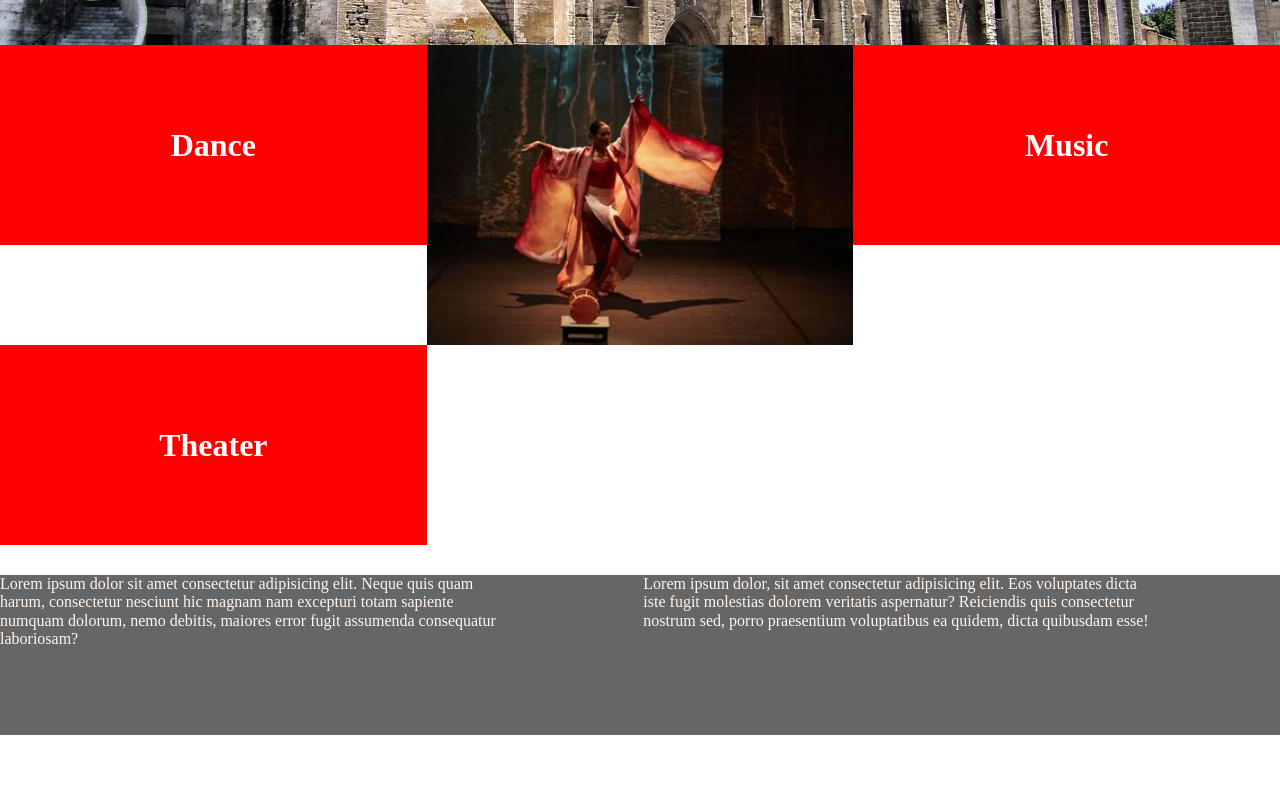
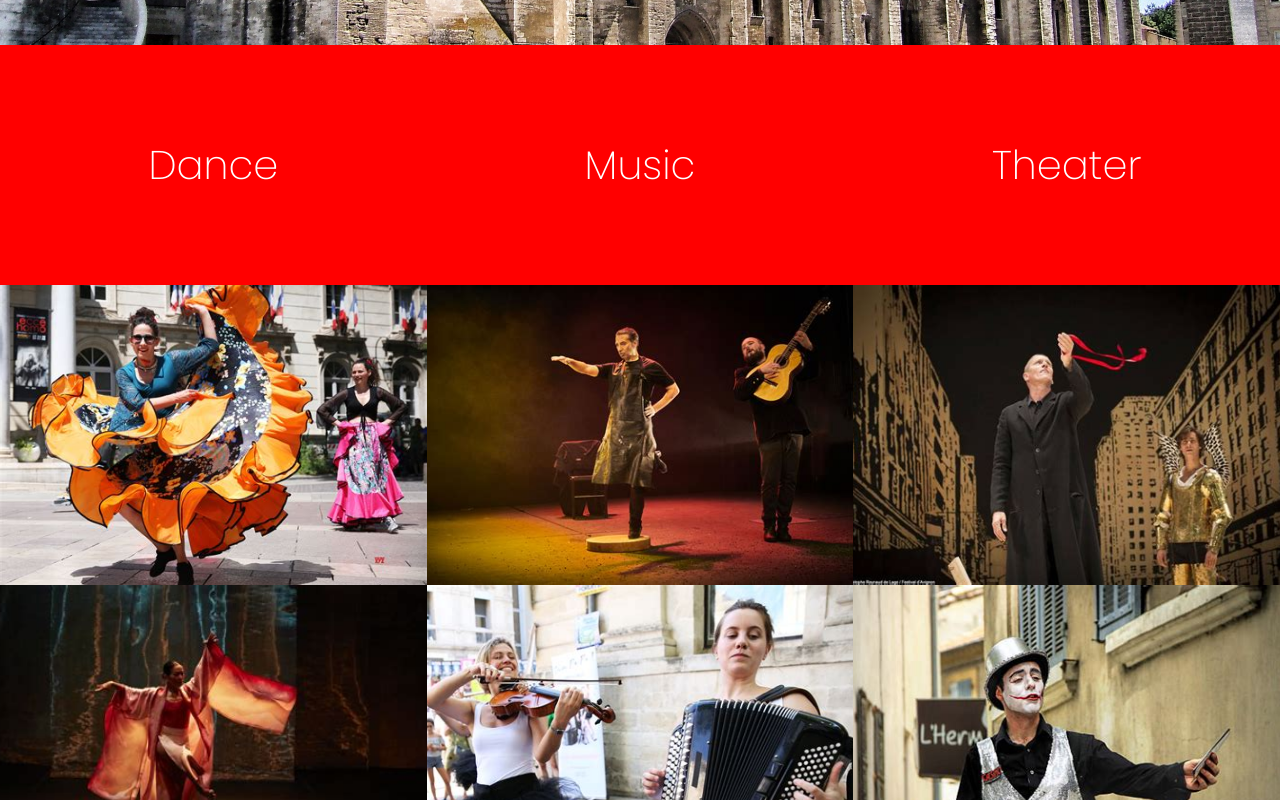
Before and after one commit to AndreaPrati98/Polimi--Hypermedia---project, a Nuxt app: page /artists in a window 1280 px wide. Shown: the part 560-1360 px from the top of the page. Before the commit the page ends 1295 px from the top, so only its background shows below. Built offline with nearby package versions, Linux system fonts and the light colour scheme; a web font is replaced by a local one.

Commit message:
changed the index2 filename to index [for all artists page]

```diff
--- a/pages/artists/index.vue
+++ b/pages/artists/index.vue
@@ -1,20 +1,36 @@
 <template>
   <section>
     <title-overlay-image class="title-overlay-image-props" title="This Year's Artists" description="Check this out!" image="palais-des-papes-g04269230e_1920.jpg"/>
-    <div class="flex-container">
-        <div class="title-box dance">
-          <h1>Dance</h1>
+    <div class="row">
+      <div class="column dance">
+        <div class="item title-box">
+          <h2>Dance</h2>
         </div>
-        <div class="title-box music">
-          <h1>Music</h1>
+        <card-hover icon artistName="Test1" imageName='dance1.png'/>
+        <card-hover artistName="Test2" imageName='dance2.jpg'/>
+
+      </div>
+      <div class="column music">
+        <div class="item title-box">
+          <h2>Music</h2>
         </div>
-        <div class="title-box theater">
-          <h1>Theater</h1>
+        <card-hover artistName="Test3" imageName='music1.jpg'/>
+        <card-hover artistName="Test4" imageName='music2.jpg'/>
+        <card-hover artistName="More Music 1" imageName='music3.jpg'/>
+        <card-hover artistName="More Music 2" imageName='music4.jpg'/>
+        <card-hover artistName="More Music 3" imageName='music5.jpg'/>
+
+
+      </div>
+      <div class="column theater">
+        <div class="item title-box">
+          <h2>Theater</h2>
         </div>
-        <!-- TODO: loop through all artists -->
-        <artist-icon class = "dance" artistName="Dancer 1" imageName="dance2.jpg"/>
-        <!--artist-icon class = "music" artistName="Musician 1" imageName="music1.jpg"/-->
 
+        <card-hover artistName="Test5" imageName='theater1.jpg'/>
+        <card-hover artistName="Test6" imageName='theater2.jpg'/>
+
+      </div>
     </div>
     <footer />
   </section>
@@ -23,49 +39,46 @@
 <script>
 import TitleOverlayImage from '~/components/title-overlay-image.vue';
 import Footer from '~/components/footer.vue';
-import ArtistIcon from '~/components/artist-icon.vue';
+import CardHover from '~/components/img-component/card-simple-hover.vue';
 export default {
     name: "artists",
-    components: {TitleOverlayImage, ArtistIcon, Footer}
+    components: {TitleOverlayImage, CardHover, Footer}
 
 }
 </script>
 
 <style>
 
-.flex-container {
-  display: grid;
-  flex-direction: column;
-  grid-template-columns: repeat(3, minmax(0, 1fr));
-  /*grid-auto-flow: column;*/
-  justify-content: space-between;
+/* Set up the grid structure to list all the artists */
+.row {
+  display: flex;
+  flex-wrap: wrap;
 }
 
-/* Intention is to fill up the remainder of the bottom of the window with the title box when you
- * first open a full-size window */
-.title-box{
-  display: flex;
-  height: 25vh;
-  background-color: red;    /* Color of title box  */
-  color: white;             /* Color of text */
-  align-items: center;        /* Vertical centering of text*/
-  justify-content: center;    /* Horizontal centering of text */
+.column {
+  flex: 33%;
+  justify-content: space-around;
 }
 
-.dance {
-  order: 1;
-  flex-direction: column;
+.column .item{
+  width: 100%;
 }
-.music {
-  order: 2;
-  flex-direction: column;
 
-}
-.theater {
-  order: 3;
-  flex-direction: column;
+/* Title of the column */
+.title-box {
+  background-color: red;
+  color: white;
+  height: 30vh;
+  display: flex;
+  justify-content: center;
+  align-items: center;
 
 }
 
+h2 {
+  font-family: 'Poppins';
+  font-weight: 200;
+  font-size: 2.5em;
+}
 
 </style>
--- a/pages/artists/index2.vue
+++ /dev/null
@@ -1,84 +0,0 @@
-<template>
-  <section>
-    <title-overlay-image class="title-overlay-image-props" title="This Year's Artists" description="Check this out!" image="palais-des-papes-g04269230e_1920.jpg"/>
-    <div class="row">
-      <div class="column dance">
-        <div class="item title-box">
-          <h2>Dance</h2>
-        </div>
-        <card-hover icon artistName="Test1" imageName='dance1.png'/>
-        <card-hover artistName="Test2" imageName='dance2.jpg'/>
-
-      </div>
-      <div class="column music">
-        <div class="item title-box">
-          <h2>Music</h2>
-        </div>
-        <card-hover artistName="Test3" imageName='music1.jpg'/>
-        <card-hover artistName="Test4" imageName='music2.jpg'/>
-        <card-hover artistName="More Music 1" imageName='music3.jpg'/>
-        <card-hover artistName="More Music 2" imageName='music4.jpg'/>
-        <card-hover artistName="More Music 3" imageName='music5.jpg'/>
-
-
-      </div>
-      <div class="column theater">
-        <div class="item title-box">
-          <h2>Theater</h2>
-        </div>
-
-        <card-hover artistName="Test5" imageName='theater1.jpg'/>
-        <card-hover artistName="Test6" imageName='theater2.jpg'/>
-
-      </div>
-    </div>
-    <footer />
-  </section>
-</template>
-
-<script>
-import TitleOverlayImage from '~/components/title-overlay-image.vue';
-import Footer from '~/components/footer.vue';
-import CardHover from '~/components/img-component/card-simple-hover.vue';
-export default {
-    name: "artists",
-    components: {TitleOverlayImage, CardHover, Footer}
-
-}
-</script>
-
-<style>
-
-/* Set up the grid structure to list all the artists */
-.row {
-  display: flex;
-  flex-wrap: wrap;
-}
-
-.column {
-  flex: 33%;
-  justify-content: space-around;
-}
-
-.column .item{
-  width: 100%;
-}
-
-/* Title of the column */
-.title-box {
-  background-color: red;
-  color: white;
-  height: 30vh;
-  display: flex;
-  justify-content: center;
-  align-items: center;
-
-}
-
-h2 {
-  font-family: 'Poppins';
-  font-weight: 200;
-  font-size: 2.5em;
-}
-
-</style>
```
